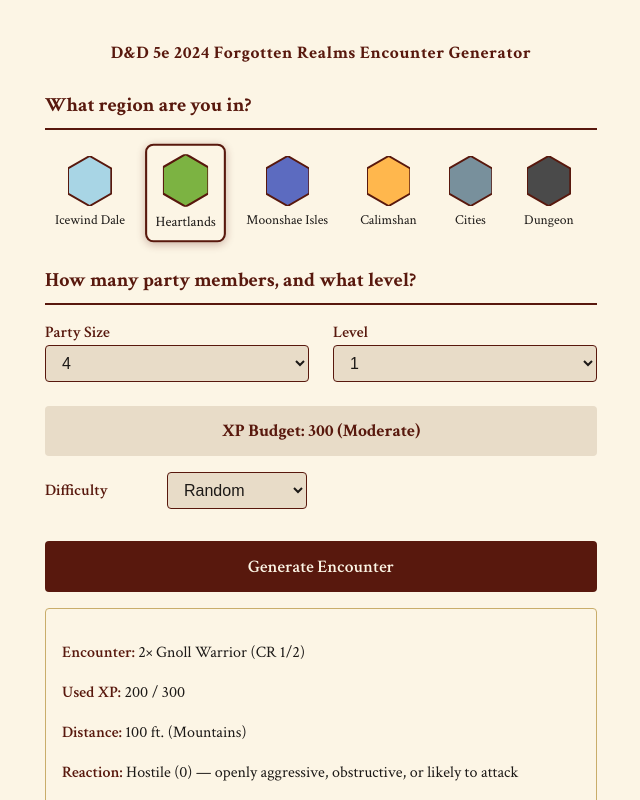
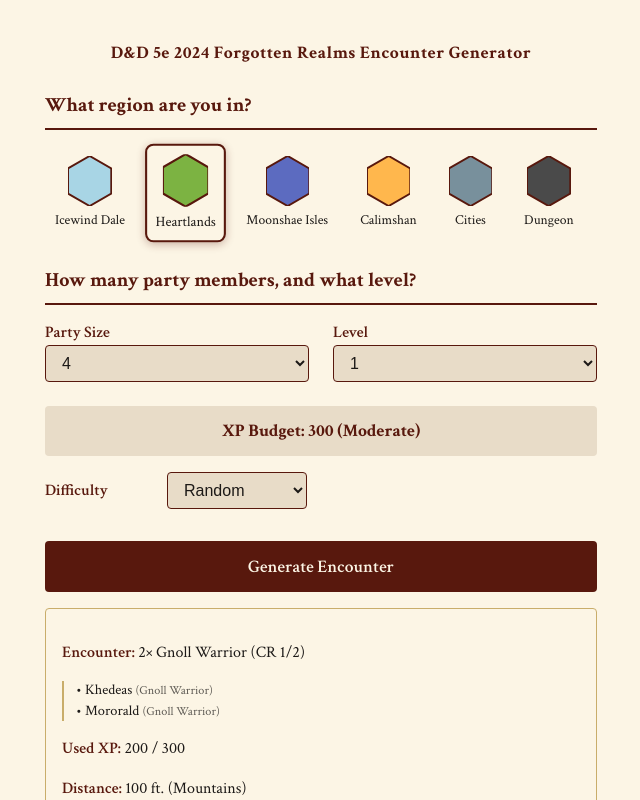
Before and after one commit to kostchei/dnd-encounters-24, a React (Create React App) app: page / in a window 1280 px wide. Both pictures are taken after a click on the button "Generate Encounter". Shown: the top 800 px of the page, without its empty margins (319-959 px from the left). Built offline with nearby package versions, Linux system fonts and the light colour scheme.

Commit message:
name complete

```diff
--- a/src/App.js
+++ b/src/App.js
@@ -4,6 +4,7 @@
 import FACTIONS from './data/factions.json';
 import ADVENTURE_REGIONS from './data/adventure_regions.json';
 import { generateNewEncounter } from './new_encounter_system.js';
+import { generateName, generateDragonName, generateLegendaryName } from './nameGenerator';
 import styles from './styles';
 
 // Create monster lookup map once at module level
@@ -119,6 +120,58 @@
 
   // Pick one randomly
   return validAdventures[Math.floor(Math.random() * validAdventures.length)];
+}
+
+// Legendary creature types that get special naming
+const LEGENDARY_TYPES = ['beholder', 'mind flayer', 'aboleth', 'lich', 'vampire', 'demon', 'devil'];
+
+// Generate names for encounter participants
+// Criteria: Intelligence >= 3 OR CR >= 11
+function generateNamesForEncounter(monsters, regionId) {
+  const names = new Map(); // monster index -> generated name
+
+  for (let i = 0; i < monsters.length; i++) {
+    const monster = monsters[i];
+    const data = MONSTER_MAP.get(monster.Name);
+    if (!data) continue;
+
+    const intelligence = data.Intelligence ?? 0;
+    const crStr = String(monster.CR || data.CR || '0');
+    const numericCR = crStr.includes('/')
+      ? eval(crStr)  // Handle "1/4", "1/2", etc.
+      : parseFloat(crStr);
+
+    // Check criteria: Intelligence >= 3 OR CR >= 11
+    if (intelligence < 3 && numericCR < 11) continue;
+
+    const lowerType = (data.Type || '').toLowerCase();
+    const lowerName = monster.Name.toLowerCase();
+    const gender = Math.random() < 0.5 ? 'male' : 'female';
+
+    let generatedName;
+
+    // Check if it's a dragon
+    if (lowerName.includes('dragon') || lowerType.includes('dragon')) {
+      generatedName = generateDragonName(monster.Name, numericCR, regionId);
+    }
+    // Check if it's a legendary creature type
+    else if (LEGENDARY_TYPES.some(lt => lowerName.includes(lt) || lowerType.includes(lt))) {
+      generatedName = generateLegendaryName(monster.Name, numericCR, regionId);
+    }
+    // Default: use regular name generator
+    else {
+      generatedName = generateName({
+        region: regionId,
+        gender: gender,
+        cr: numericCR,
+        creatureType: lowerType
+      });
+    }
+
+    names.set(i, { name: generatedName, monsterName: monster.Name });
+  }
+
+  return names;
 }
 
 
@@ -419,6 +472,7 @@
   const [perceptionResult, setPerceptionResult] = useState(null);
   const [stealthResult, setStealthResult] = useState(null);
   const [factionResult, setFactionResult] = useState(null);
+  const [namesResult, setNamesResult] = useState(null);
 
   // Calculate total XP from the party input
   const calculateTotalXP = useCallback(() => {
@@ -501,6 +555,9 @@
     // Assign factions to intelligent creatures
     const factions = assignFactions(newEncounter.monsters);
 
+    // Generate names for intelligent/powerful creatures
+    const names = generateNamesForEncounter(newEncounter.monsters, selectedRegion);
+
     setFinalTerrain(regionTerrain);
     setEncounterDistance(distance);
     setReactionResult(reaction);
@@ -508,6 +565,7 @@
     setPerceptionResult(perception);
     setStealthResult(stealth);
     setFactionResult(factions);
+    setNamesResult(names);
   };
 
   // Helper: Get alignment modifier
@@ -646,9 +704,20 @@
           {(encounterResult || (encounterDistance !== null && finalTerrain)) && (
             <div style={styles.encounterResult}>
               {encounterResult && (
-                <p>
-                  <span style={styles.emphasis}>Encounter:</span> {formatEncounterResult(encounterResult, 'Any', factionResult, selectedRegion)}
-                </p>
+                <>
+                  <p>
+                    <span style={styles.emphasis}>Encounter:</span> {formatEncounterResult(encounterResult, 'Any', factionResult, selectedRegion)}
+                  </p>
+                  {namesResult && namesResult.size > 0 && (
+                    <div style={styles.participantRoster}>
+                      {Array.from(namesResult.entries()).map(([idx, info]) => (
+                        <div key={idx} style={styles.participantName}>
+                          • {info.name} <span style={{ opacity: 0.7, fontSize: '0.85em' }}>({info.monsterName})</span>
+                        </div>
+                      ))}
+                    </div>
+                  )}
+                </>
               )}
               {encounterResult && encounterResult.totalXP && (
                 <p>
--- a/src/styles.js
+++ b/src/styles.js
@@ -163,6 +163,20 @@
     borderTop: '1px solid var(--dnd-red)',
     letterSpacing: '0.5px',
   },
+
+  // Named participant roster - mobile friendly
+  participantRoster: {
+    marginTop: '0.5rem',
+    marginBottom: '0.5rem',
+    paddingLeft: '0.75rem',
+    borderLeft: '2px solid var(--gold)',
+  },
+  participantName: {
+    fontSize: '0.9rem',
+    color: 'var(--ink)',
+    marginBottom: '0.15rem',
+    lineHeight: '1.3',
+  },
 };
 
 export default styles;
```
Also changed, not shown: 1 other file (tests, documents, lock files or other folders).
